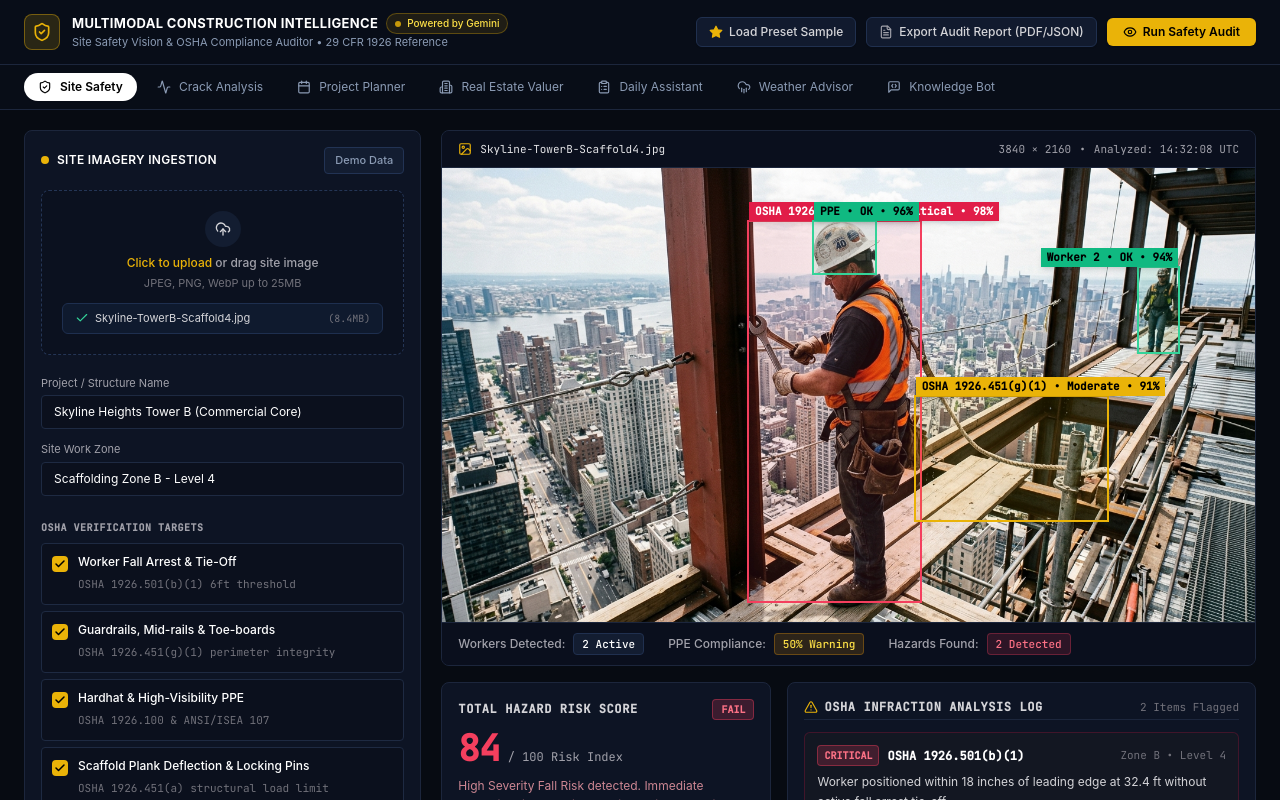
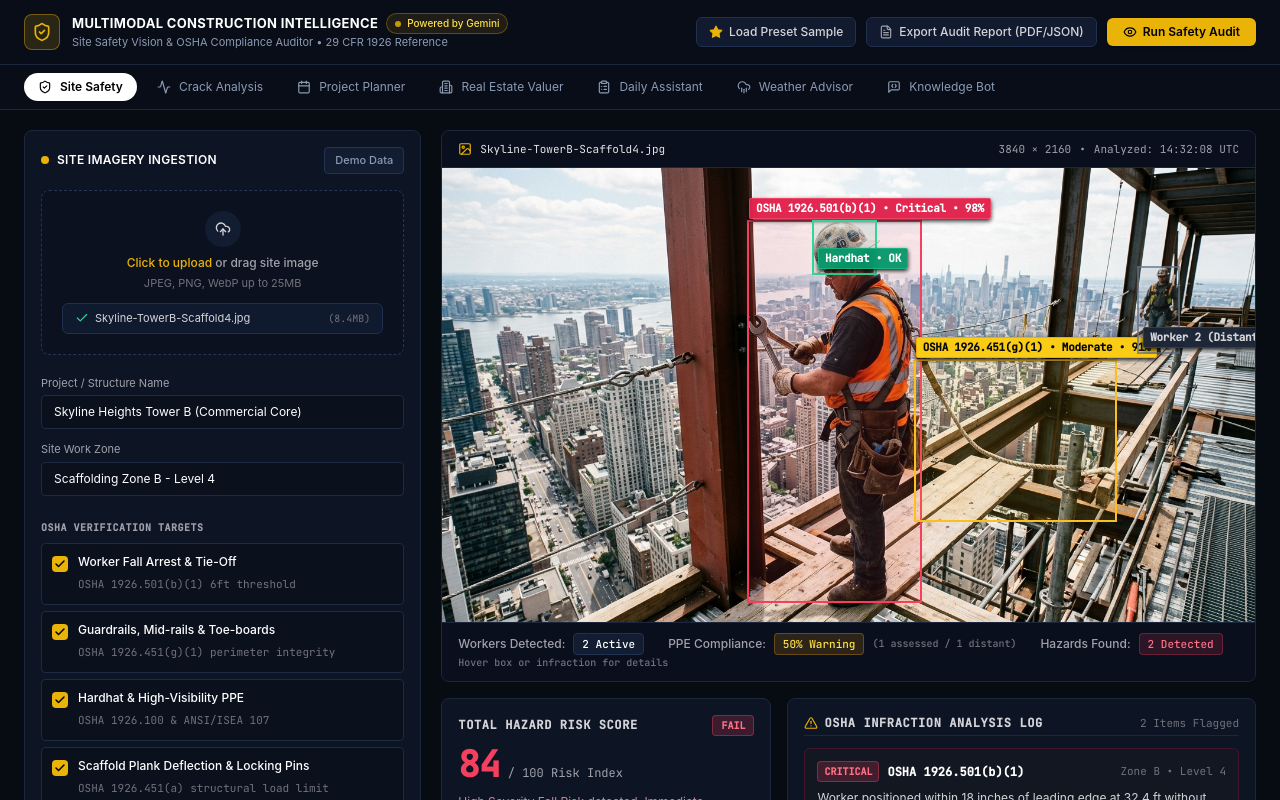
Before and after one commit to sanidhyaagrawal17/multimodal-construction-platform, a React (Vite) app in the folder frontend/: page / in a window 1280 px wide. Shown: the top 800 px of the page. Built offline with nearby package versions, Linux system fonts and the light colour scheme.

Commit message:
fix(safety): resolve top label collision with deterministic placement, high-contrast badges, and bi-directional hover tooltips

```diff
--- a/frontend/src/components/SafetyInspector.jsx
+++ b/frontend/src/components/SafetyInspector.jsx
@@ -18,15 +18,19 @@ const DEFAULT_DETECTIONS = [
     label: "OSHA 1926.501(b)(1)",
     severity: "Critical",
     confidence: 0.98,
-    bbox: { x: 0.375, y: 0.115, w: 0.215, h: 0.845 }
+    bbox: { x: 0.375, y: 0.115, w: 0.215, h: 0.845 },
+    description: "Worker positioned within 18 inches of leading edge at 32.4 ft without active fall arrest tie-off.",
+    infraction_id: "inf-1"
   },
   {
     id: "det-2",
     type: "ppe",
-    label: "PPE",
+    label: "Hardhat",
     severity: "OK",
     confidence: 0.96,
-    bbox: { x: 0.455, y: 0.115, w: 0.080, h: 0.120 }
+    bbox: { x: 0.455, y: 0.115, w: 0.080, h: 0.120 },
+    description: "ANSI Z89.1 Type I industrial hardhat worn securely.",
+    infraction_id: null
   },
   {
     id: "det-3",
@@ -34,17 +38,123 @@ const DEFAULT_DETECTIONS = [
     label: "OSHA 1926.451(g)(1)",
     severity: "Moderate",
     confidence: 0.91,
-    bbox: { x: 0.580, y: 0.500, w: 0.240, h: 0.280 }
+    bbox: { x: 0.580, y: 0.420, w: 0.250, h: 0.360 },
+    description: "Perimeter midrail missing between vertical standards. Missing outward-facing 3.5\" toeboard.",
+    infraction_id: "inf-2"
   },
   {
     id: "det-4",
     type: "worker",
-    label: "Worker 2",
-    severity: "OK",
+    label: "Worker 2 (Distant)",
+    severity: "Unverified",
     confidence: 0.94,
-    bbox: { x: 0.855, y: 0.215, w: 0.053, h: 0.195 }
+    bbox: { x: 0.855, y: 0.215, w: 0.053, h: 0.195 },
+    description: "Secondary worker located >60ft away on deck. Distance exceeds optical resolution for tie-off verification.",
+    infraction_id: null
   }
 ];
+
+const SEVERITY_ORDER = { Critical: 4, High: 3, Moderate: 2, Low: 1, OK: 0, Unverified: 0 };
+
+/**
+ * Deterministic label collision resolution algorithm:
+ * 1. Process detections in descending severity (Critical first)
+ * 2. Try positions in order: above, below, inside-bottom, inside-top
+ * 3. Choose first position that stays inside image bounds without overlapping any placed label
+ */
+function computeLabelPlacements(detections) {
+  const sorted = [...detections].sort((a, b) => {
+    const pA = SEVERITY_ORDER[a.severity] ?? 0;
+    const pB = SEVERITY_ORDER[b.severity] ?? 0;
+    return pB - pA;
+  });
+
+  const placedRects = [];
+  const placementMap = {};
+
+  for (const det of sorted) {
+    const { x, y, w, h } = det.bbox;
+    const isPpeChild = det.type === 'ppe' || w < 0.10;
+    const isShortLabel = isPpeChild || det.severity === 'Unverified';
+    const labelW = isShortLabel ? 0.09 : 0.23;
+    const labelH = 0.038;
+
+    const alignRight = (x + labelW) > 0.98 || (x + w > 0.85);
+    const labelX = alignRight ? Math.max(0, x + w - labelW) : x;
+
+    // Ordered candidate positions
+    let candidatePositions;
+    if (isPpeChild) {
+      // Child PPE labels anchor inside bottom-left or below to never collide with top parent label
+      candidatePositions = [
+        { name: 'inside-bottom', topOffset: y + h - labelH - 0.005, className: 'bottom-1 left-1' },
+        { name: 'below', topOffset: y + h + 0.005, className: 'top-full mt-1 left-0' },
+        { name: 'inside-top', topOffset: y + 0.005, className: 'top-1 left-1' },
+        { name: 'above', topOffset: y - labelH - 0.005, className: '-top-6 left-0' },
+      ];
+    } else {
+      // Parent/hazard labels prefer above, then below, then inside-top
+      candidatePositions = [
+        {
+          name: 'above',
+          topOffset: y - labelH - 0.005,
+          className: `-top-6 ${alignRight ? 'right-0' : 'left-0'}`
+        },
+        {
+          name: 'below',
+          topOffset: y + h + 0.005,
+          className: `top-full mt-1 ${alignRight ? 'right-0' : 'left-0'}`
+        },
+        {
+          name: 'inside-top',
+          topOffset: y + 0.005,
+          className: `top-1 ${alignRight ? 'right-1' : 'left-1'}`
+        },
+      ];
+    }
+
+    let chosen = null;
+    for (const cand of candidatePositions) {
+      if (cand.topOffset < 0 || (cand.topOffset + labelH) > 1.0) continue;
+
+      const candRect = {
+        x1: labelX,
+        y1: cand.topOffset,
+        x2: labelX + labelW,
+        y2: cand.topOffset + labelH,
+      };
+
+      const hasCollision = placedRects.some(placed => {
+        return !(
+          candRect.x2 <= placed.x1 ||
+          candRect.x1 >= placed.x2 ||
+          candRect.y2 <= placed.y1 ||
+          candRect.y1 >= placed.y2
+        );
+      });
+
+      if (!hasCollision) {
+        chosen = { ...cand, rect: candRect };
+        break;
+      }
+    }
+
+    if (!chosen) {
+      chosen = candidatePositions[0];
+      chosen.rect = {
+        x1: labelX,
+        y1: chosen.topOffset,
+        x2: labelX + labelW,
+        y2: chosen.topOffset + labelH,
+      };
+    }
+
+    placedRects.push(chosen.rect);
+    placementMap[det.id] = chosen.className;
+  }
+
+  return placementMap;
+}
 
 const DEFAULT_INFRACTIONS = [
   {
@@ -194,34 +304,49 @@ export default function SafetyInspector({ uiState = 'results', onUpdateReport })
     }
   };
 
-  // Severity style helper
-  const getBoxStyle = (severity) => {
+  const [hoveredDetId, setHoveredDetId] = useState(null);
+
+  // Severity style helper with high-contrast text and shadows
+  const getBoxStyle = (severity, isHovered) => {
+    const hoverGlow = isHovered
+      ? 'ring-2 ring-white/70 shadow-xl shadow-black/80 z-30 brightness-110'
+      : 'z-10';
+
     switch (severity) {
       case 'Critical':
         return {
-          border: 'border-2 border-rose-500 bg-rose-500/10',
-          badge: 'bg-rose-600 text-white',
+          border: `border-2 border-rose-500 bg-rose-500/10 ${hoverGlow}`,
+          badge: 'bg-rose-600/95 text-white font-mono text-[11px] font-bold px-1.5 py-0.5 rounded-[2px] shadow-[0_2px_4px_rgba(0,0,0,0.85)] border border-rose-400/40 tracking-tight backdrop-blur-sm',
         };
       case 'High':
         return {
-          border: 'border-2 border-orange-500 bg-orange-500/10',
-          badge: 'bg-orange-600 text-white',
+          border: `border-2 border-orange-500 bg-orange-500/10 ${hoverGlow}`,
+          badge: 'bg-orange-600/95 text-white font-mono text-[11px] font-bold px-1.5 py-0.5 rounded-[2px] shadow-[0_2px_4px_rgba(0,0,0,0.85)] border border-orange-400/40 tracking-tight backdrop-blur-sm',
         };
       case 'Moderate':
         return {
-          border: 'border-2 border-[#eab308] bg-[#eab308]/10',
-          badge: 'bg-[#eab308] text-black',
+          border: `border-2 border-amber-400 bg-amber-400/10 ${hoverGlow}`,
+          // High contrast: deep black font on vivid yellow with dark drop-shadow to stand out over sky
+          badge: 'bg-[#facc15] text-zinc-950 font-mono text-[11px] font-bold px-1.5 py-0.5 rounded-[2px] shadow-[0_2px_4px_rgba(0,0,0,0.85)] border border-amber-500/80 tracking-tight drop-shadow-sm',
+        };
+      case 'Unverified':
+        return {
+          border: `border-2 border-slate-500/70 bg-slate-500/10 ${hoverGlow}`,
+          badge: 'bg-[#182234]/95 text-zinc-300 font-mono text-[11px] font-semibold px-1.5 py-0.5 rounded-[2px] shadow-[0_2px_4px_rgba(0,0,0,0.8)] border border-[#2d3e5f] tracking-tight backdrop-blur-sm',
         };
       default:
         return {
-          border: 'border-2 border-emerald-400 bg-emerald-400/10',
-          badge: 'bg-emerald-500 text-black',
+          border: `border-2 border-emerald-400 bg-emerald-400/10 ${hoverGlow}`,
+          badge: 'bg-emerald-600/95 text-white font-mono text-[11px] font-bold px-1.5 py-0.5 rounded-[2px] shadow-[0_2px_4px_rgba(0,0,0,0.85)] border border-emerald-400/40 tracking-tight backdrop-blur-sm',
         };
     }
   };
 
-  // Bug 1 fix: Single detections array only
+  // Single detections array only
   const activeDetections = (uiState === 'results' && !loading) ? (data.detections || []) : [];
+
+  // Collision-free label placements computed deterministically
+  const labelPlacements = computeLabelPlacements(activeDetections);
 
   // Derived counts from single detections array
   const activeWorkersCount = activeDetections.filter(d => d.type === 'worker').length || data.workers_detected || 2;
@@ -440,17 +565,25 @@ export default function SafetyInspector({ uiState = 'results', onUpdateReport })
               className="w-full h-auto block object-cover"
             />
 
-            {/* Bug 1 & 2 & 4 fix: Render from ONE detections array only with normalized % coordinates and edge flip */}
+            {/* Collision-Free Detections Layer with Tooltips and Hover States */}
             {activeDetections.map((det) => {
-              const style = getBoxStyle(det.severity);
-              // Bug 4 fix: flip label below box if near top, right-align if near right
-              const flipY = det.bbox.y < 0.08;
-              const flipX = (det.bbox.x + det.bbox.w) > 0.85;
+              const isHovered = hoveredDetId === det.id || (det.infraction_id && hoveredDetId === det.infraction_id);
+              const style = getBoxStyle(det.severity, isHovered);
+              const placementClass = labelPlacements[det.id] || '-top-6 left-0';
+
+              // Concise labels: nested parts (hardhat) use short label without %, distant worker notes unverified
+              const labelText = det.type === 'ppe'
+                ? `${det.label} • ${det.severity}`
+                : det.severity === 'Unverified'
+                  ? `${det.label} • Unverified`
+                  : `${det.label} • ${det.severity} • ${Math.round(det.confidence * 100)}%`;
 
               return (
                 <div
                   key={det.id}
-                  className={`absolute pointer-events-none ${style.border}`}
+                  onMouseEnter={() => setHoveredDetId(det.id)}
+                  onMouseLeave={() => setHoveredDetId(null)}
+                  className={`absolute pointer-events-auto cursor-pointer transition-all duration-150 ${style.border}`}
                   style={{
                     left: `${det.bbox.x * 100}%`,
                     top: `${det.bbox.y * 100}%`,
@@ -458,16 +591,31 @@ export default function SafetyInspector({ uiState = 'results', onUpdateReport })
                     height: `${det.bbox.h * 100}%`,
                   }}
                 >
-                  {/* Bug 2 fix: Fixed 11px font in CSS */}
+                  {/* Fixed 11px font badge placed with deterministic collision-free positioning */}
                   <span
-                    className={`absolute text-[11px] font-mono font-bold leading-none py-1 px-1.5 whitespace-nowrap shadow-md ${style.badge} ${
-                      flipY ? 'top-full mt-0.5' : '-top-5'
-                    } ${
-                      flipX ? 'right-0' : 'left-0'
-                    }`}
+                    className={`absolute text-[11px] font-mono font-bold leading-none py-1 px-1.5 whitespace-nowrap ${style.badge} ${placementClass}`}
                   >
-                    {det.label} • {det.severity} • {Math.round(det.confidence * 100)}%
+                    {labelText}
                   </span>
+
+                  {/* Interactive Finding Tooltip on Hover */}
+                  {isHovered && (
+                    <div className="absolute top-full mt-2 left-0 z-40 w-64 p-2.5 rounded bg-[#0b101d]/95 backdrop-blur-md border border-[#2b3d63] shadow-2xl text-[11px] text-zinc-200 pointer-events-none space-y-1">
+                      <div className="flex items-center justify-between font-mono font-bold">
+                        <span className={
+                          det.severity === 'Critical' ? 'text-rose-400' :
+                          det.severity === 'Moderate' ? 'text-[#eab308]' :
+                          det.severity === 'Unverified' ? 'text-zinc-400' : 'text-emerald-400'
+                        }>
+                          {det.label}
+                        </span>
+                        <span className="text-[10px] text-zinc-400">{Math.round(det.confidence * 100)}% Conf.</span>
+                      </div>
+                      <p className="text-zinc-300 text-[10px] leading-tight font-sans">
+                        {det.description || "Active object detection identified by OSHA vision inference."}
+                      </p>
+                    </div>
+                  )}
                 </div>
               );
             })}
@@ -500,7 +648,8 @@ export default function SafetyInspector({ uiState = 'results', onUpdateReport })
           </div>
 
           {/* Bottom Detection Stats Strip - Derived from detections */}
-          <div className="px-4 py-2.5 bg-[#0a0f1d] border-t border-[#1c263c] flex flex-wrap items-center gap-6 text-xs font-medium">
+          <div className="px-4 py-2.5 bg-[#0a0f1d] border-t border-[#1c263c] flex flex-wrap items-center justify-between text-xs font-medium">
+            <div className="flex flex-wrap items-center gap-6">
               <div className="flex items-center space-x-2">
                 <span className="text-zinc-400">Workers Detected:</span>
                 <span className="px-2 py-0.5 rounded bg-[#131d31] border border-[#20304f] font-mono text-[11px] text-white">
@@ -508,11 +657,15 @@ export default function SafetyInspector({ uiState = 'results', onUpdateReport })
                 </span>
               </div>
 
-            <div className="flex items-center space-x-2">
+              <div
+                className="flex items-center space-x-2 cursor-help"
+                title="1 of 2 workers assessed with verified tie-off (Worker 1 missing tie-off, Worker 2 distant/unverified)"
+              >
                 <span className="text-zinc-400">PPE Compliance:</span>
                 <span className="px-2 py-0.5 rounded bg-amber-500/15 border border-amber-500/30 font-mono text-[11px] text-[#fde047]">
                   {data.ppe_compliance_pct}% Warning
                 </span>
+                <span className="text-[10px] text-zinc-500 font-mono hidden sm:inline">(1 assessed / 1 distant)</span>
               </div>
 
               <div className="flex items-center space-x-2">
@@ -521,6 +674,9 @@ export default function SafetyInspector({ uiState = 'results', onUpdateReport })
                   {activeHazardsCount} Detected
                 </span>
               </div>
+            </div>
+
+            <span className="text-[10px] text-zinc-500 font-mono hidden md:inline">Hover box or infraction for details</span>
           </div>
         </div>
 
@@ -586,13 +742,22 @@ export default function SafetyInspector({ uiState = 'results', onUpdateReport })
             </div>
 
             <div className="space-y-2.5">
-              {data.infractions.map((inf) => (
+              {data.infractions.map((inf) => {
+                const isHighlighted = hoveredDetId === inf.id || (inf.id === 'inf-1' && hoveredDetId === 'det-1') || (inf.id === 'inf-2' && hoveredDetId === 'det-3');
+
+                return (
                   <div
                     key={inf.id}
-                  className={`p-3 rounded-md space-y-1.5 ${
-                    inf.severity === 'CRITICAL'
-                      ? 'bg-[#131722] border border-rose-900/40'
-                      : 'bg-[#161a24] border border-amber-900/40'
+                    onMouseEnter={() => setHoveredDetId(inf.id === 'inf-1' ? 'det-1' : 'det-3')}
+                    onMouseLeave={() => setHoveredDetId(null)}
+                    className={`p-3 rounded-md space-y-1.5 transition-all cursor-pointer ${
+                      isHighlighted
+                        ? inf.severity === 'CRITICAL'
+                          ? 'bg-[#1b1c2b] border-2 border-rose-500 shadow-md shadow-rose-950/60 ring-1 ring-rose-500/40'
+                          : 'bg-[#22201d] border-2 border-amber-400 shadow-md shadow-amber-950/60 ring-1 ring-amber-400/40'
+                        : inf.severity === 'CRITICAL'
+                          ? 'bg-[#131722] border border-rose-900/40 hover:border-rose-700/60'
+                          : 'bg-[#161a24] border border-amber-900/40 hover:border-amber-700/60'
                     }`}
                   >
                     <div className="flex items-center justify-between">
@@ -610,7 +775,8 @@ export default function SafetyInspector({ uiState = 'results', onUpdateReport })
                     </div>
                     <p className="text-xs text-zinc-300 leading-relaxed">{inf.description}</p>
                   </div>
-              ))}
+                );
+              })}
             </div>
           </div>
         </div>
```
Also changed, not shown: 2 other files (tests, documents, lock files or other folders). Lines whose indentation alone changed are shown as unchanged.
